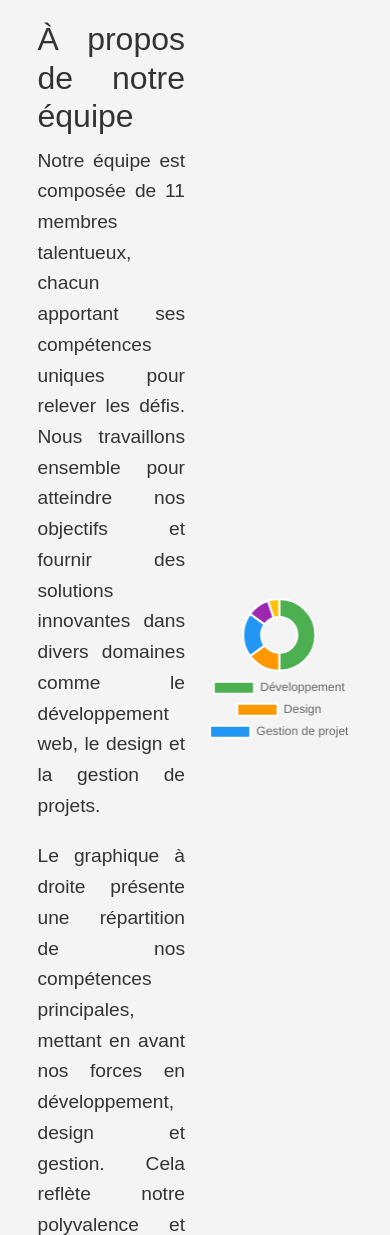
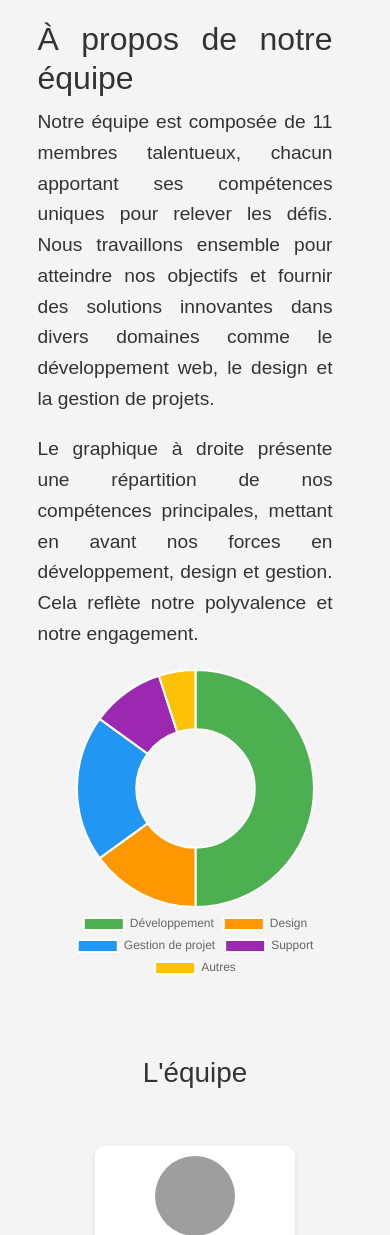
Before and after one commit to 12300238/NDI2024, a PHP site: page /equipe.php in a window 390 px wide. Shown: the part 145-1380 px from the top of the page. Run offline with PHP 8.4, Linux system fonts and the light colour scheme; grey boxes are pictures that could not be loaded.

Commit message:
equipe responsive end

```diff
--- a/equipe.php
+++ b/equipe.php
@@ -29,14 +29,6 @@
             width: 100%;
             height: 100%;
             }
-        }
-        .chart-section {
-            flex: 1;
-            display: inline;
-            justify-content: center;
-            align-items: center;
-            width: 100%;
-            height: 100%;
         }
         #foo {
             width: 100%;
--- a/navbar.html
+++ b/navbar.html
@@ -10,7 +10,7 @@
                 <ul class="navbar-nav ms-auto">
                     <li class="nav-item"><a href="index.php" accesskey="h" class="nav-link">Home</a></li>
                     <li class="nav-item"><a href="body.php" accesskey="b" class="nav-link">Body</a></li>
-                    <li class="nav-item"><a href="equipe.html" accesskey="t" class="nav-link">Equipe</a></li>
+                    <li class="nav-item"><a href="equipe.php" accesskey="t" class="nav-link">Equipe</a></li>
                 </ul>
             </div>
         </div>
```
